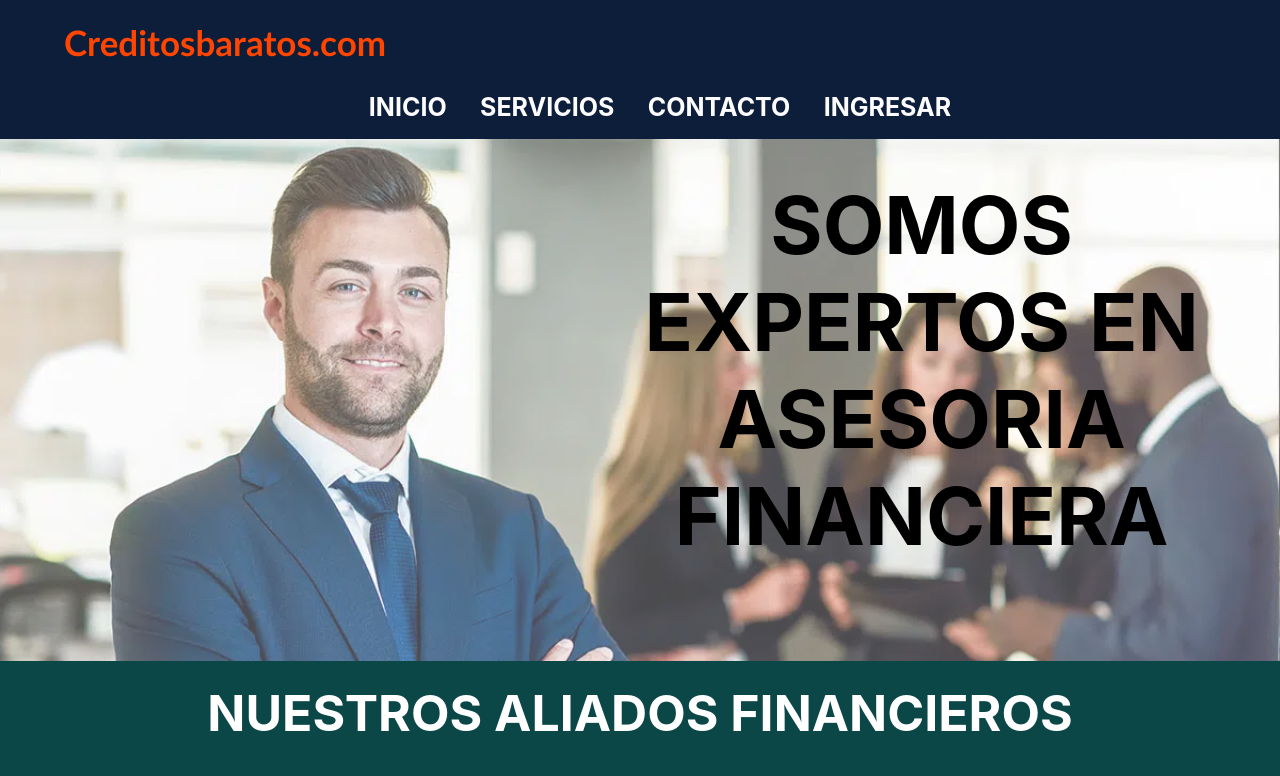
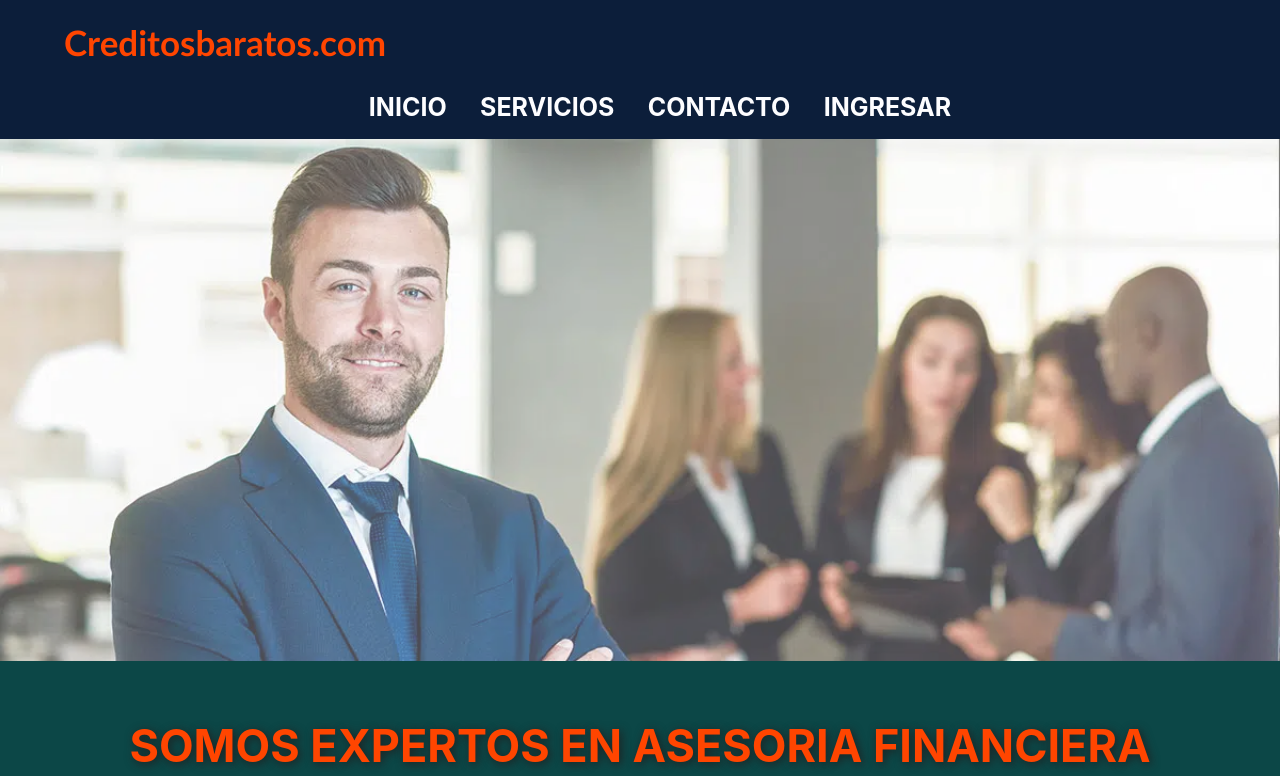
Before and after one commit to LuzGomezR/creditos-baratos, a React (Create React App) app: page / in a window 1280 px wide. Shown: the top 776 px of the page. Built offline with nearby package versions, Linux system fonts and the light colour scheme.

Commit message:
Correccion Responsive

```diff
--- a/src/components/Home.js
+++ b/src/components/Home.js
@@ -14,12 +14,13 @@ const Home = () => {
   return (
 
     <div>
+
       <img className="banner" src={Banner}/>
 
-        <h3 className='text-introduccion'>SOMOS EXPERTOS EN ASESORIA FINANCIERA</h3>
-
       <div className='contenedor-aliados'>
-        <h4 className='text-aliados'>NUESTROS ALIADOS FINANCIEROS</h4>
+        <h3 className='introduccion-titulo'>SOMOS EXPERTOS EN ASESORIA FINANCIERA</h3>
+        <p className='introduccion-text'>Somos <b><i>Consultores Financieros</i></b> especializados en mejorar tu vida créditicia.
+        <br></br>Solicita tu préstamo en alguna de nuestras líneas de crédito y con alguno de nuestros <b>aliados financieros:</b></p>
         <ul class="aliados">
           <li>
             <img className='imagenes-aliados' src={Avvillas}/>
--- a/src/css/Home.css
+++ b/src/css/Home.css
@@ -1,3 +1,5 @@
+
+
 .contenedor {
     display: block;
 }
@@ -5,16 +7,23 @@
     display: flex;
     width: 100%;
     opacity: 70%;
+
 }
 
-.text-introduccion{
-    position: absolute;
+
+.introduccion-titulo{
+    color: orangered;;
+    text-align: center;
+    font-size: 45px;
     right: 0;
-    color: black;
-    font-size: 90px;
+    text-shadow: 2px 2px 10px rgb(32, 32, 32)
+}
+
+.introduccion-text {
     text-align: center;
-    top: 10%;
-    width: 50%;
+    margin: 0 5% 2%;
+    font-size: 30px;
+    color: white;
 }
 
 .contenedor-aliados{
@@ -25,13 +34,6 @@
 
 .aliados{
     padding: 0%;
-}
-
-.text-aliados{
-    font-size: 40px;
-    color: white;
-    text-align: center;
-    margin: 10px;
 }
 
 li{
@@ -51,100 +53,17 @@ li{
 
 }
 
-@media screen and (max-width:284px){
+@media screen and (max-width:500px){
 
-    .introduccion {
-        width: 170px;
-        top: 32%;
-        right: 3%;
+    .introduccion-titulo{
+        font-size: 30px;
     }
 
-    .text-introduccion {
+    .introduccion-text{
         font-size: 20px;
-    }
-
-    .text-aliados{
-        font-size: 30px;
     }
 
     .imagenes-aliados {
         width: 80px;
     }
 }
-
-@media screen and (min-width:285px){
-
-    .text-introduccion {
-        width: 170px;
-        top: 26%;
-        right: 3%;
-        font-size: 20px;
-    }
-
-    .text-aliados{
-        font-size: 30px;
-    }
-
-    .imagenes-aliados {
-        width: 80px;
-    }
-}
-
-@media screen and (min-width:400px){
-
-    .text-introduccion {
-        font-size: 26px;
-    }
-}
-
-@media screen and (min-width:600px){
-
-    .text-introduccion {
-        font-size: 45px;
-        width: 290px;
-        top: 19%;
-        right: 3%;
-    }
-
-    .text-aliados{
-        font-size: 40px;
-    }
-
-    .imagenes-aliados {
-        width: 100px;
-    }
-}
-
-@media screen and (min-width:800px){
-
-
-    .text-introduccion {
-        font-size: 55px;
-        width: 400px;
-    }
-}
-
-@media screen and (min-width:1000px){
-
-    .text-introduccion {
-        font-size: 70px;
-        width: 450px;
-    }
-
-
-    .text-aliados{
-        font-size: 50px;
-    }
-
-    .imagenes-aliados {
-        width: 120px;
-    }
-}
-
-@media screen and (min-width:1200px){
-    .text-introduccion {
-        font-size: 80px;
-        top: 12%;
-        width: 50%;
-    }
-}
```
